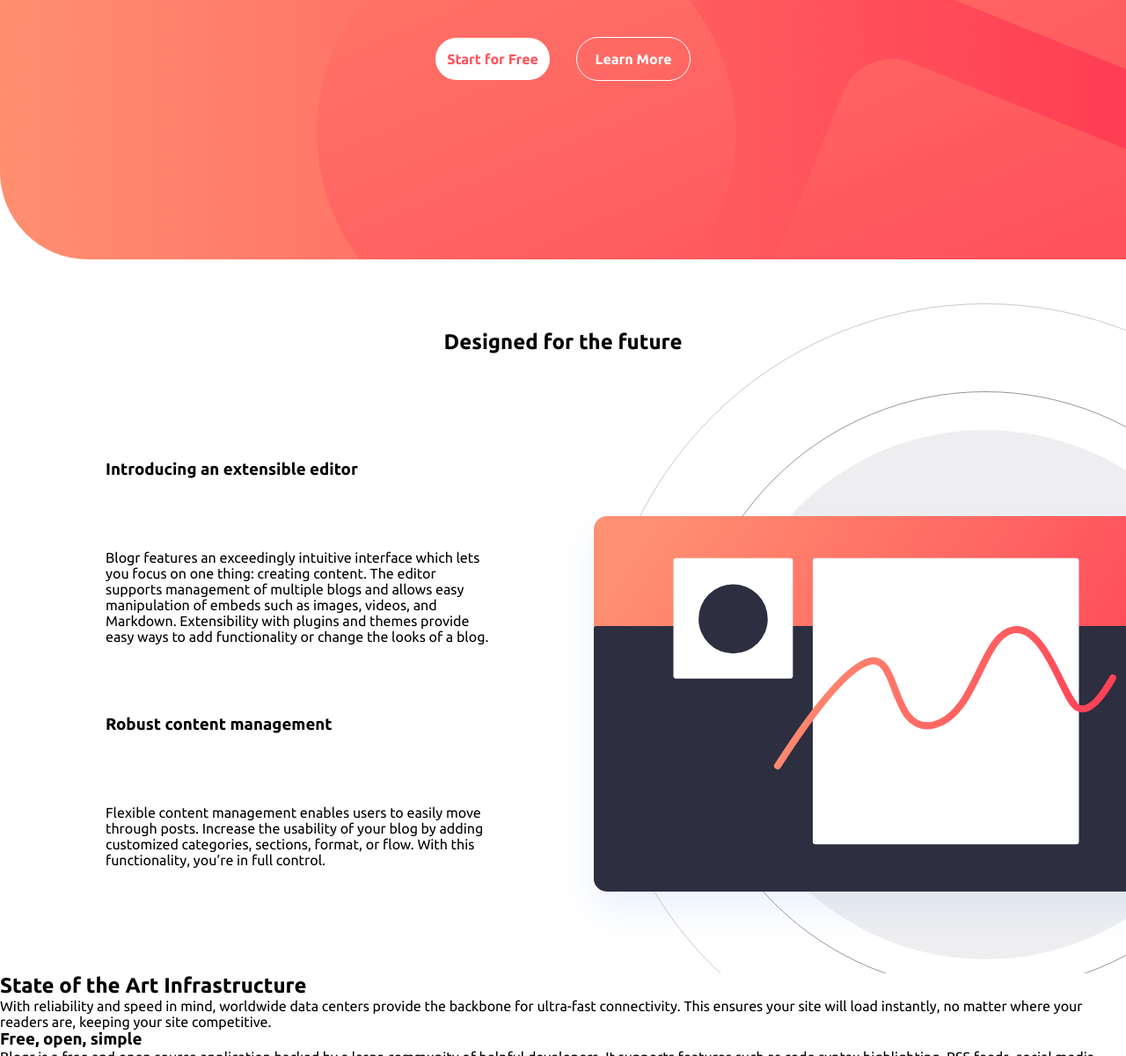
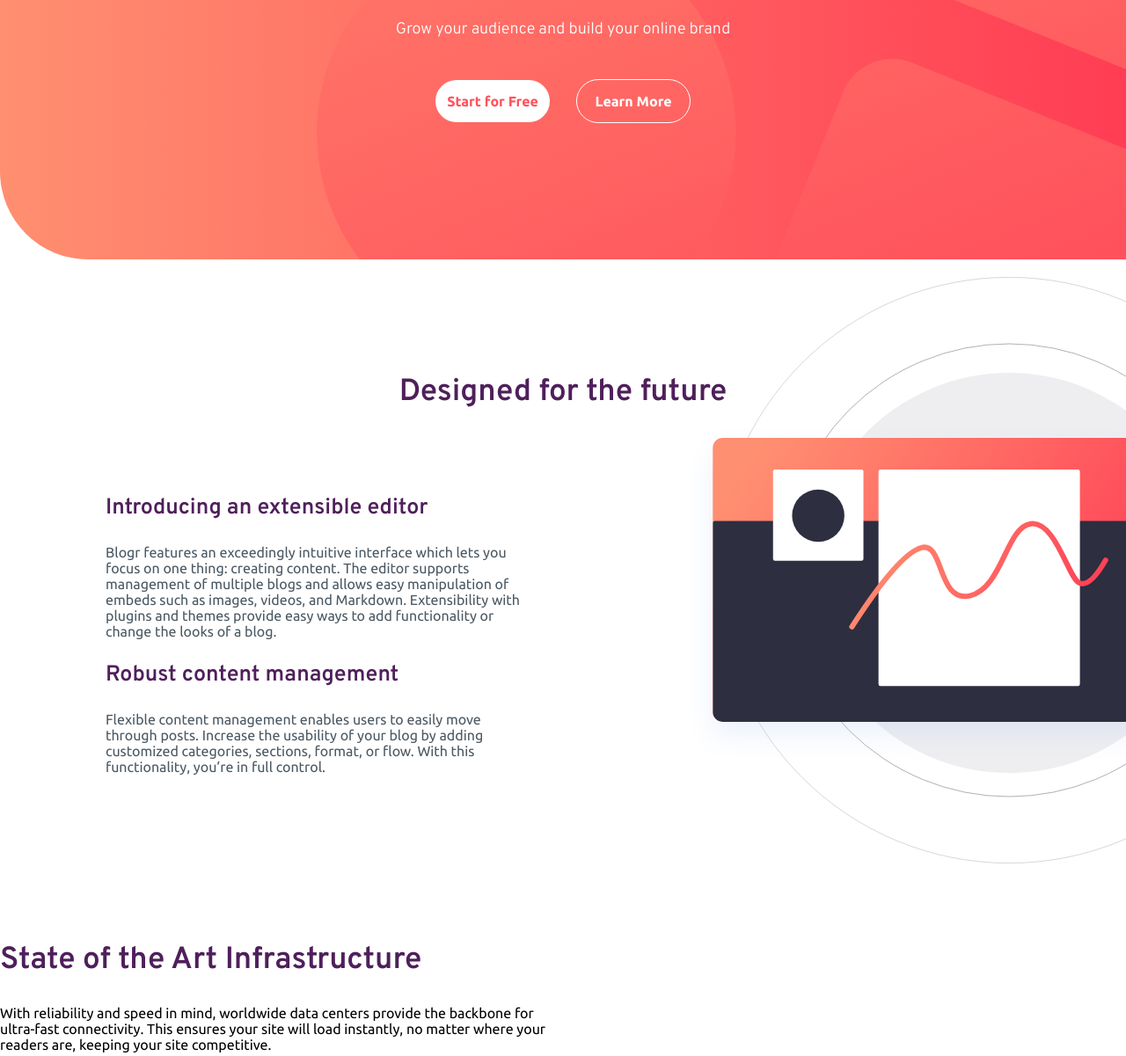
Before and after one commit to binayab99/blogr-landing-page-main, a website: page index.html in a window 1280 px wide. Shown: the part 305-1506 px from the top of the page at 88% size. Drawn offline with Linux system fonts and the light colour scheme.

Commit message:
Section Update

```diff
--- a/app/scss/components/_index.scss
+++ b/app/scss/components/_index.scss
@@ -1,3 +1,4 @@
 @forward "header.scss";
 @forward "hero.scss";
 @forward "design.scss";
+@forward "infra.scss";
--- a/app/scss/components/design.scss
+++ b/app/scss/components/design.scss
@@ -1,9 +1,17 @@
 @use '../util/' as *;
 
 .design {
-  background: no-repeat top rem(50) right rem(-280) / auto
-    url("/images/illustration-editor-desktop.svg");
-  padding: rem(40);
+  // background: no-repeat top rem(50) right rem(-280) / auto
+  //   url("/images/illustration-editor-desktop.svg");
+  background: url(/images/illustration-editor-desktop.svg);
+  background-position: top rem(20) right rem(-200);
+  background-size: 700px;
+  background-repeat: no-repeat;
+  padding: rem(100) rem(80);
+
+  p {
+    color: var(--very-dark-grayish-blue);
+  }
 
   > h2 {
     text-align: center;
@@ -12,5 +20,6 @@
   .text-container {
     width: 50%;
     padding: rem(40);
+    max-width: rem(600);
   }
 }
--- a/app/scss/components/header.scss
+++ b/app/scss/components/header.scss
@@ -25,8 +25,12 @@
     margin-right: auto;
 
     > ul {
-      > h4:hover {
-        text-decoration: underline;
+      > h4 {
+        color: var(--white);
+
+        &:hover {
+          text-decoration: underline;
+        }
       }
 
       > li {
--- a/app/scss/components/hero.scss
+++ b/app/scss/components/hero.scss
@@ -32,7 +32,12 @@
     z-index: -1;
   }
 
+  > h1 {
+    color: var(--white);
+  }
+
   .subtitle {
+    font-family: var(--font-overpass);
     margin-top: rem(25);
     margin-bottom: rem(45);
     font-size: rem(18);
--- /dev/null
+++ b/app/scss/components/infra.scss
@@ -0,0 +1,9 @@
+@use "../util" as *;
+
+.infra {
+  //   color: var(--white);
+
+  &__text {
+    width: 50%;
+  }
+}
--- a/app/scss/globals/boilerplate.scss
+++ b/app/scss/globals/boilerplate.scss
@@ -23,8 +23,8 @@ h2,
 h3,
 h4,
 p {
-  margin: inherit;
-  padding: inherit;
+  // margin: 0;
+  // padding: 0;
 }
 
 a {
--- a/app/scss/globals/typography.scss
+++ b/app/scss/globals/typography.scss
@@ -1,5 +1,29 @@
 @use '../util/' as *;
 
+h1,
+h2,
+h3,
+h4 {
+  font-family: var(--font-overpass);
+  color: var(--very-dark-blue);
+}
+
 h1 {
-  font-size: rem(45);
+  font-size: rem(50);
 }
+
+h2 {
+  font-size: rem(35);
+}
+
+h3 {
+  font-size: rem(25);
+}
+
+h4 {
+  font-size: rem(20);
+}
+
+p {
+  margin-bottom: rem(20);
+}
--- a/index.html
+++ b/index.html
@@ -111,7 +111,8 @@
       </div>
     </section>
 
-    <div>
+    <div class="infra">
+      <div class="infra__text">
         <h2>State of the Art Infrastructure</h2>
         <p>
           With reliability and speed in mind, worldwide data centers provide the
@@ -119,6 +120,7 @@
           instantly, no matter where your readers are, keeping your site
           competitive.
         </p>
+      </div>
     </div>
 
     <section class="info">
--- a/package.json
+++ b/package.json
@@ -6,6 +6,7 @@
   "dependencies": {
     "@babel/core": "^7.15.5",
     "@babel/preset-env": "^7.15.4",
+    "all": "*",
     "autoprefixer": "^10.3.4",
     "babel": "^6.23.0",
     "babel-core": "^6.26.3",
@@ -21,7 +22,6 @@
     "postcss": "^8.3.6",
     "sass": "^1.39.0"
   },
-  "devDependencies": {},
   "scripts": {
     "test": "echo \"Error: no test specified\" && exit 1"
   },
```
Also changed, not shown: dist/style.css, 2 other files. Lines whose indentation alone changed are shown as unchanged.
